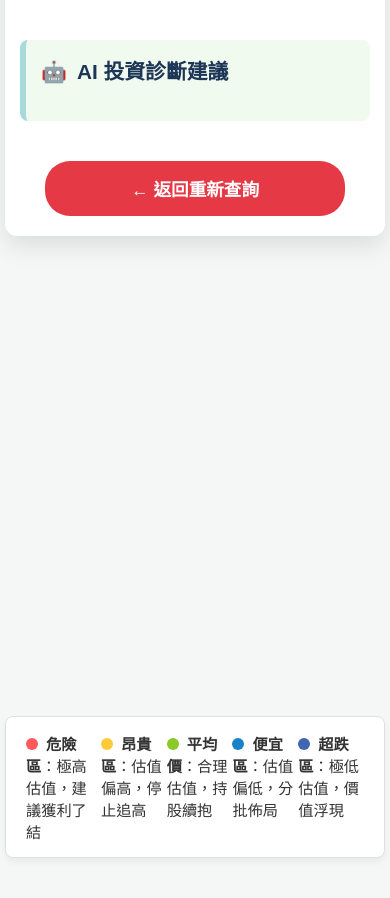
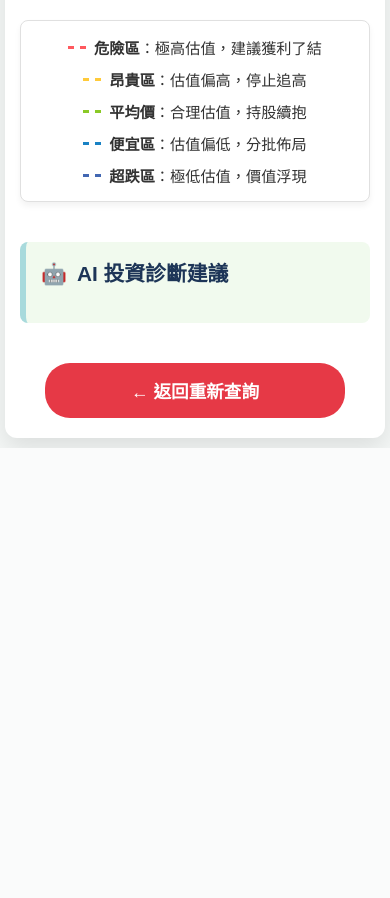
Before and after one commit to Roger2025/Stock-PE, a Flask app: template templates/result.html in a window 390 px wide. Shown: the part 669-1567 px from the top of the page. After the commit the page ends 1117 px from the top, so only its background shows below. Run offline with Flask 3, Linux system fonts and the light colour scheme; the template is opened without the code that fills it, so the values that code supplies are empty; some libraries are stand-ins or nearby versions.

Commit message:
手機版本修正 中文字顯示ok

```diff
--- a/main.py
+++ b/main.py
@@ -101,20 +101,21 @@ def index():
 def analyze():
     stock_id = request.form.get('stock_id', '').strip()
 
+    # 🚀 修改 1：沒輸入代號時，回到首頁並顯示警告
     if not stock_id:
-        return "❌ 錯誤：請輸入股票代號！", 400
+        return render_template('index.html', error_msg="請輸入股票代號！")
 
     try:
         logger.info(f"========== 開始處理 ECharts 分析：{stock_id} ==========")
 
-        # --- 步驟 A：取得 ECharts 專用的數據字典 (核心改動) ---
-        # 我們直接呼叫 stock_PE 裡面新寫好的 get_echarts_data
+        # --- 步驟 A：取得 ECharts 專用的數據字典 ---
         chart_json_data = stock_PE.get_echarts_data(stock_id)
 
+        # 🚀 修改 2：資料庫沒數據時，回到首頁並顯示警告
         if not chart_json_data:
-            return f"❌ 找不到股票代號 {stock_id} 的數據，請確認資料庫已有資料。", 404
+            return render_template('index.html', error_msg=f"找不到股票代號 {stock_id} 的數據，請確認資料庫已有資料。")
 
-        # --- 步驟 B：撈取原始數據供 AI 報告使用 (維持原樣) ---
+        # --- 步驟 B：撈取原始數據供 AI 報告使用 ---
         df = stock_PE.get_stock_data(stock_id)
         ai_html_report = generate_ai_report(stock_id, df)
 
@@ -124,13 +125,14 @@ def analyze():
         return render_template(
             'result.html',
             stock_id=stock_id,
-            chart_data=chart_json_data, # 把整包 JSON 丟給前端
+            chart_data=chart_json_data,
             ai_report=ai_html_report
         )
 
     except Exception as e:
         logger.exception(f"處理時發生致命錯誤: {stock_id}")
-        return f"❌ 伺服器處理失敗: {str(e)}", 500
+        # 🚀 修改 3：系統當機時，回到首頁並顯示警告 (避免吐出醜醜的 500 錯誤頁面)
+        return render_template('index.html', error_msg=f"伺服器處理失敗: {str(e)}")
 
 
 if __name__ == "__main__":
--- a/templates/result.html
+++ b/templates/result.html
@@ -11,23 +11,32 @@
     <title>{{ stock_id }} 價值分析報告</title>
 
     <style>
+      /* 🚀 修正：排版擠壓與重疊問題 */
       .cheat-sheet {
         background: #fff;
         border: 1px solid #e0e0e0;
         border-radius: 8px;
         padding: 15px 20px;
-        margin-top: -20px;
+        margin-top: 20px; /* 🚀 這裡把 -20px 改成正的 20px，就不會跟拉桿黏在一起了！ */
         margin-bottom: 30px;
         display: flex;
         justify-content: space-around;
+        flex-wrap: wrap; /* 🚀 允許換行：手機螢幕太小時不會全擠在一排 */
+        gap: 10px; /* 換行時的間距 */
         font-size: 0.95rem;
-        box-shadow: 0 4px 6px rgba(0,0,0,0.05);
+        box-shadow: 0 4px 6px rgba(0, 0, 0, 0.05);
       }
+      .cheat-item {
+        display: flex;
+        align-items: center;
+        white-space: nowrap;
+      }
+      /* 🚀 修正：把原本的實心圓點改成跟圖表一致的「虛線」樣式 */
       .cheat-item span {
         display: inline-block;
-        width: 12px;
-        height: 12px;
-        border-radius: 50%;
+        width: 18px;
+        height: 0;
+        border-top: 3px dashed; /* 變成虛線 */
         margin-right: 8px;
       }
       * {
@@ -37,7 +46,7 @@
         font-family: "Microsoft JhengHei", sans-serif;
         background-color: #f4f7f6;
         margin: 0;
-        padding: 20px 10px; /* 電腦版留白，手機版靠邊界近一點 */
+        padding: 20px 10px;
         color: #333;
       }
       .container {
@@ -63,7 +72,7 @@
         width: 100%;
       }
       .chart-section img {
-        max-width: 100%; /* 靈魂設定：圖片永遠不會超出螢幕寬度 */
+        max-width: 100%;
         height: auto;
         border-radius: 8px;
         border: 1px solid #ddd;
@@ -76,7 +85,7 @@
         border-left: 6px solid #a8dadc;
         line-height: 1.8;
         font-size: 1.1em;
-        overflow-wrap: break-word; /* 避免過長的英文或網址撐破畫面 */
+        overflow-wrap: break-word;
       }
       .ai-section h2 {
         color: #1d3557;
@@ -89,7 +98,6 @@
         content: "🤖";
         margin-right: 10px;
       }
-      /* 如果 AI 生成了 Markdown 表格，讓它可以左右滑動 */
       .ai-section table {
         width: 100%;
         display: block;
@@ -108,8 +116,8 @@
       }
       .back-btn {
         display: inline-block;
-        width: 100%; /* 手機上變滿版大按鈕 */
-        max-width: 300px; /* 電腦上維持適中大小 */
+        width: 100%;
+        max-width: 300px;
         background-color: #e63946;
         color: white;
         padding: 15px 20px;
@@ -123,9 +131,6 @@
         background-color: #c1121f;
       }
 
-      /* ================================ */
-      /* 手機版 (寬度小於 600px) 自動切換設定 */
-      /* ================================ */
       @media (max-width: 600px) {
         body {
           padding: 10px 5px;
@@ -163,6 +168,29 @@
           </div>
           <div class="card-body">
             <div id="river_chart" style="width: 100%; height: 500px"></div>
+
+            <div class="cheat-sheet">
+              <div class="cheat-item">
+                <span style="border-color: #ff595e"></span
+                ><b>危險區</b>：極高估值，建議獲利了結
+              </div>
+              <div class="cheat-item">
+                <span style="border-color: #ffca3a"></span
+                ><b>昂貴區</b>：估值偏高，停止追高
+              </div>
+              <div class="cheat-item">
+                <span style="border-color: #8ac926"></span
+                ><b>平均價</b>：合理估值，持股續抱
+              </div>
+              <div class="cheat-item">
+                <span style="border-color: #1982c4"></span
+                ><b>便宜區</b>：估值偏低，分批佈局
+              </div>
+              <div class="cheat-item">
+                <span style="border-color: #4267b2"></span
+                ><b>超跌區</b>：極低估值，價值浮現
+              </div>
+            </div>
           </div>
         </div>
       </div>
@@ -177,87 +205,68 @@
       </div>
     </div>
   </body>
-  <div class="card-body">
-            <div id="river_chart" style="width: 100%; height: 500px"></div>
-
-            <div class="cheat-sheet">
-                <div class="cheat-item"><span style="background: #FF595E;"></span><b>危險區</b>：極高估值，建議獲利了結</div>
-                <div class="cheat-item"><span style="background: #FFCA3A;"></span><b>昂貴區</b>：估值偏高，停止追高</div>
-                <div class="cheat-item"><span style="background: #8AC926;"></span><b>平均價</b>：合理估值，持股續抱</div>
-                <div class="cheat-item"><span style="background: #1982C4;"></span><b>便宜區</b>：估值偏低，分批佈局</div>
-                <div class="cheat-item"><span style="background: #4267B2;"></span><b>超跌區</b>：極低估值，價值浮現</div>
-            </div>
-          </div>
-        </div>
-      </div>
 
   <script type="text/javascript">
     var chartDom = document.getElementById('river_chart');
     var myChart = echarts.init(chartDom);
     var serverData = {{ chart_data | tojson | safe }};
 
-    var isMobile = window.innerWidth <= 600;
+    if (serverData) {
+        function getResponsiveConfig(width) {
+            if (width < 600) {
+                return { gridRight: 35, gridTop: 150, fontSize: 10, legendFontSize: 11, graphicWidth: 360, statFontSize: 10, graphicTop: '20%' };
+            } else if (width < 900) {
+                return { gridRight: 45, gridTop: 110, fontSize: 12, legendFontSize: 12, graphicWidth: 480, statFontSize: 12, graphicTop: '15%' };
+            } else {
+                return { gridRight: 50, gridTop: 100, fontSize: 13, legendFontSize: 13, graphicWidth: 580, statFontSize: 13, graphicTop: '14%' };
+            }
+        }
 
-    if (serverData) {
+        var initChartWidth = chartDom.offsetWidth;
+        var layout = getResponsiveConfig(initChartWidth);
+
         var option = {
             color: ['#1D3557', '#FF595E', '#FFCA3A', '#8AC926', '#1982C4', '#4267B2'],
-            title: {
-                text: serverData.stock_name + ' (' + serverData.stock_id + ') 價值河流圖',
-                left: 'center',
-                top: '0%',
-                textStyle: { fontSize: isMobile ? 15 : 18 }
-            },
+            title: { text: serverData.stock_name + ' (' + serverData.stock_id + ') 價值河流圖', left: 'center', top: '2%' },
             tooltip: {
-                trigger: 'axis', axisPointer: { type: 'cross' }, backgroundColor: 'rgba(255, 255, 255, 0.95)', confine: true,
+                trigger: 'axis', axisPointer: { type: 'cross' }, backgroundColor: 'rgba(255, 255, 255, 0.95)',
                 valueFormatter: function (value) { return value ? Number(value).toFixed(2) : '-'; }
             },
-            // 🚀 完整保留圖例文字，手機版字體縮到 9 確保不會爆版
+
+            // 🚀 核心修復：拿掉錯誤的 path SVG，恢復 type: 'scroll'。
+            // 只要這裡的名稱跟下方 series 一模一樣，ECharts 就會自動畫出超完美的虛線圖示！
             legend: {
+                type: 'scroll',
                 data: ['本益比', '極高 (危險區)', '偏高 (昂貴區)', '合理 (平均價)', '偏低 (便宜區)', '極低 (超跌區)'],
-                top: isMobile ? '8%' : '8%',
-                textStyle: { fontSize: isMobile ? 9 : 12 },
-                itemWidth: isMobile ? 10 : 25,
-                itemGap: isMobile ? 4 : 10
+                top: '8%',
+                textStyle: { fontSize: layout.legendFontSize }
             },
-            grid: {
-                // 🚀 極限排版：上面留 40% 放字，右邊留 25% 放完整標籤
-                top: isMobile ? '40%' : '18%',
-                left: '3%',
-                right: isMobile ? '25%' : '12%',
-                bottom: '15%',
-                containLabel: true
-            },
+            grid: { left: '3%', right: layout.gridRight, top: layout.gridTop, bottom: '15%', containLabel: true },
             xAxis: { type: 'category', boundaryGap: false, data: serverData.dates, axisLabel: { color: '#666' } },
             yAxis: { type: 'value', scale: true, axisLabel: { color: '#666' }, splitLine: { lineStyle: { type: 'dashed', opacity: 0.3 } } },
+
             series: [
                 { name: '本益比', type: 'line', data: serverData.pe_smooth, symbol: 'none', lineStyle: { width: 3 }, zIndex: 10 },
-
-                // 🚀 完整保留右側標籤文字 (拿掉 split縮寫邏輯)，手機版字體縮到 9
-                { name: '極高 (危險區)', type: 'line', data: Array(serverData.dates.length).fill(serverData.levels.極高), lineStyle: { type: 'dashed', width: 1 }, symbol: 'none',
-                  endLabel: { show: true, formatter: '{a}', color: 'inherit', distance: isMobile ? 2 : 10, fontSize: isMobile ? 9 : 12 } },
-                { name: '偏高 (昂貴區)', type: 'line', data: Array(serverData.dates.length).fill(serverData.levels.偏高), lineStyle: { type: 'dashed', width: 1 }, symbol: 'none',
-                  endLabel: { show: true, formatter: '{a}', color: 'inherit', distance: isMobile ? 2 : 10, fontSize: isMobile ? 9 : 12 } },
-                { name: '合理 (平均價)', type: 'line', data: Array(serverData.dates.length).fill(serverData.levels.合理), lineStyle: { type: 'dashed', width: 1 }, symbol: 'none',
-                  endLabel: { show: true, formatter: '{a}', color: 'inherit', distance: isMobile ? 2 : 10, fontSize: isMobile ? 9 : 12 } },
-                { name: '偏低 (便宜區)', type: 'line', data: Array(serverData.dates.length).fill(serverData.levels.偏低), lineStyle: { type: 'dashed', width: 1 }, symbol: 'none',
-                  endLabel: { show: true, formatter: '{a}', color: 'inherit', distance: isMobile ? 2 : 10, fontSize: isMobile ? 9 : 12 } },
-                { name: '極低 (超跌區)', type: 'line', data: Array(serverData.dates.length).fill(serverData.levels.極低), lineStyle: { type: 'dashed', width: 1 }, symbol: 'none',
-                  endLabel: { show: true, formatter: '{a}', color: 'inherit', distance: isMobile ? 2 : 10, fontSize: isMobile ? 9 : 12 } }
+                // 維持你的 markLine 邏輯，確保文字死死釘住
+                { name: '極高 (危險區)', type: 'line', data: [], markLine: { symbol: 'none', animation: false, silent: true, label: { position: 'end', formatter: '危險', color: '#FF595E', fontSize: layout.fontSize }, lineStyle: { type: 'dashed', color: '#FF595E', width: 1 }, data: [{ yAxis: serverData.levels.極高 }] } },
+                { name: '偏高 (昂貴區)', type: 'line', data: [], markLine: { symbol: 'none', animation: false, silent: true, label: { position: 'end', formatter: '昂貴', color: '#FFCA3A', fontSize: layout.fontSize }, lineStyle: { type: 'dashed', color: '#FFCA3A', width: 1 }, data: [{ yAxis: serverData.levels.偏高 }] } },
+                { name: '合理 (平均價)', type: 'line', data: [], markLine: { symbol: 'none', animation: false, silent: true, label: { position: 'end', formatter: '合理', color: '#8AC926', fontSize: layout.fontSize }, lineStyle: { type: 'dashed', color: '#8AC926', width: 1 }, data: [{ yAxis: serverData.levels.合理 }] } },
+                { name: '偏低 (便宜區)', type: 'line', data: [], markLine: { symbol: 'none', animation: false, silent: true, label: { position: 'end', formatter: '便宜', color: '#1982C4', fontSize: layout.fontSize }, lineStyle: { type: 'dashed', color: '#1982C4', width: 1 }, data: [{ yAxis: serverData.levels.偏低 }] } },
+                { name: '極低 (超跌區)', type: 'line', data: [], markLine: { symbol: 'none', animation: false, silent: true, label: { position: 'end', formatter: '超跌', color: '#4267B2', fontSize: layout.fontSize }, lineStyle: { type: 'dashed', color: '#4267B2', width: 1 }, data: [{ yAxis: serverData.levels.極低 }] } }
             ],
             dataZoom: [{ type: 'slider', start: 80, end: 100, bottom: '5%' }, { type: 'inside' }],
-
-            // 🚀 完整保留統計面板
             graphic: [{
-                type: 'group', left: 'center', top: isMobile ? '28%' : '14%',
+                type: 'group', left: 'center', top: layout.graphicTop,
                 children: [
-                    { type: 'rect', z: 100, shape: { width: isMobile ? 320 : 450, height: isMobile ? 22 : 32 }, style: { fill: 'rgba(255, 255, 255, 0.95)', stroke: '#ccc', lineWidth: 1, shadowBlur: 4, shadowColor: 'rgba(0,0,0,0.1)', radius: 5 } },
-                    { type: 'text', z: 101, left: isMobile ? 5 : 15, top: isMobile ? 5 : 10, style: { text: '計算中...', font: isMobile ? '10px "Microsoft JhengHei"' : '13px "Microsoft JhengHei", sans-serif', fill: '#333', fontWeight: 'bold' }, id: 'statText' }
+                    { type: 'rect', z: 100, shape: { width: layout.graphicWidth, height: 28 }, style: { fill: 'rgba(255, 255, 255, 0.95)', stroke: '#ccc', lineWidth: 1, shadowBlur: 4, shadowColor: 'rgba(0,0,0,0.1)', radius: 5 } },
+                    { type: 'text', z: 101, left: 10, top: 8, style: { text: '載入區間統計中...', font: `bold ${layout.statFontSize}px "Microsoft JhengHei", sans-serif`, fill: '#333' }, id: 'statText' }
                 ]
             }]
         };
 
         myChart.setOption(option);
 
+        // 這裡完全是你原本的動態重算邏輯，一字未改！
         myChart.on('dataZoom', function () {
             var axis = myChart.getModel().getComponent('xAxis', 0).axis;
             var range = axis.scale._extent;
@@ -273,26 +282,28 @@
                     var squareDiffs = activeData.map(v => Math.pow(v - newAvg, 2));
                     var newStd = Math.sqrt(squareDiffs.reduce((a, b) => a + b, 0) / activeData.length);
 
-                    var counts = { high: 0, fair: 0, low: 0 };
+                    var counts = { high2: 0, high1: 0, fair: 0, low1: 0, low2: 0 };
                     activeData.forEach(pe => {
-                        if (pe > newAvg + 0.5 * newStd) counts.high++;
+                        if (pe > newAvg + 1.5 * newStd) counts.high2++;
+                        else if (pe > newAvg + 0.5 * newStd) counts.high1++;
                         else if (pe >= newAvg - 0.5 * newStd) counts.fair++;
-                        else counts.low++;
+                        else if (pe >= newAvg - 1.5 * newStd) counts.low1++;
+                        else counts.low2++;
                     });
 
                     var total = activeData.length;
+                    var p = (c) => (c / total * 100).toFixed(0) + '%';
 
-                    // 🚀 完整保留所有文字
-                    var statStr = `📊 區間特性： 偏高昂貴 ${(counts.high/total*100).toFixed(0)}% ｜ 合理震盪 ${(counts.fair/total*100).toFixed(0)}% ｜ 偏低便宜 ${(counts.low/total*100).toFixed(0)}%`;
+                    var statStr = `📊 當前PE估值區間佔比 (${serverData.stock_name}): 危險 ${p(counts.high2)} | 昂貴 ${p(counts.high1)} | 合理 ${p(counts.fair)} | 便宜 ${p(counts.low1)} | 超跌 ${p(counts.low2)}`;
 
                     myChart.setOption({
                         graphic: { id: 'statText', style: { text: statStr } },
                         series: [
-                            { name: '極高 (危險區)', data: Array(serverData.dates.length).fill(newAvg + 1.5 * newStd) },
-                            { name: '偏高 (昂貴區)', data: Array(serverData.dates.length).fill(newAvg + 0.5 * newStd) },
-                            { name: '合理 (平均價)', data: Array(serverData.dates.length).fill(newAvg) },
-                            { name: '偏低 (便宜區)', data: Array(serverData.dates.length).fill(newAvg - 0.5 * newStd) },
-                            { name: '極低 (超跌區)', data: Array(serverData.dates.length).fill(newAvg - 1.5 * newStd) }
+                            { name: '極高 (危險區)', markLine: { data: [{ yAxis: newAvg + 1.5 * newStd }] } },
+                            { name: '偏高 (昂貴區)', markLine: { data: [{ yAxis: newAvg + 0.5 * newStd }] } },
+                            { name: '合理 (平均價)', markLine: { data: [{ yAxis: newAvg }] } },
+                            { name: '偏低 (便宜區)', markLine: { data: [{ yAxis: newAvg - 0.5 * newStd }] } },
+                            { name: '極低 (超跌區)', markLine: { data: [{ yAxis: newAvg - 1.5 * newStd }] } }
                         ]
                     });
                 }
@@ -302,8 +313,23 @@
     }
 
     window.addEventListener('resize', function() {
-        isMobile = window.innerWidth <= 600;
+        var currentWidth = chartDom.offsetWidth;
+        var currentLayout = getResponsiveConfig(currentWidth);
+
+        myChart.setOption({
+            legend: { textStyle: { fontSize: currentLayout.legendFontSize } },
+            grid: { right: currentLayout.gridRight, top: currentLayout.gridTop },
+            graphic: [{ id: 'statText', style: { font: `bold ${currentLayout.statFontSize}px "Microsoft JhengHei", sans-serif` } }],
+            series: [
+                {},
+                { markLine: { label: { fontSize: currentLayout.fontSize } } },
+                { markLine: { label: { fontSize: currentLayout.fontSize } } },
+                { markLine: { label: { fontSize: currentLayout.fontSize } } },
+                { markLine: { label: { fontSize: currentLayout.fontSize } } },
+                { markLine: { label: { fontSize: currentLayout.fontSize } } }
+            ]
+        });
         myChart.resize();
     });
-</script>
+  </script>
 </html>
```
Also changed, not shown: templates/index.html (+19 -0 lines).
